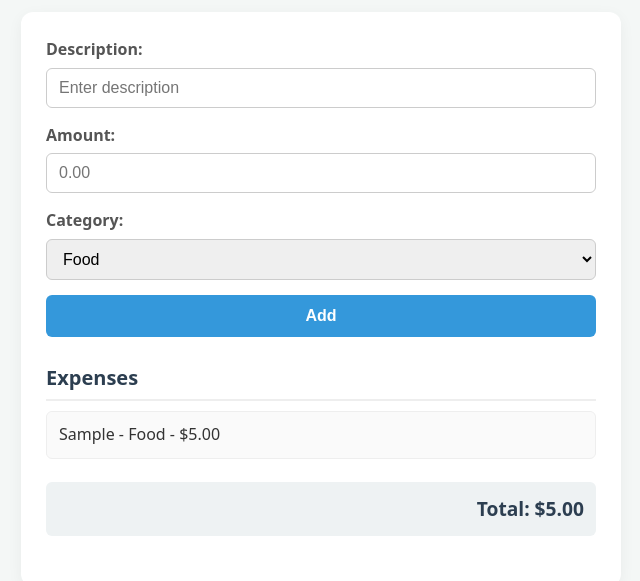
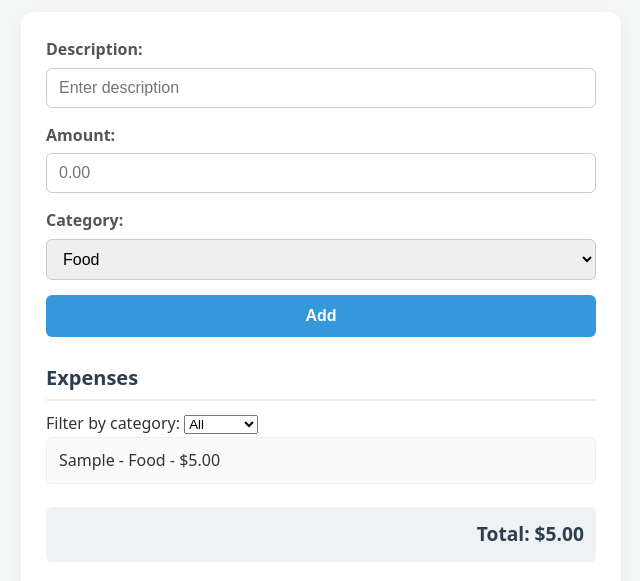
Before and after one commit to knoweb-dev/team-expense-tracker-activity, a website with bundled scripts: page index.html in a window 1280 px wide. Both pictures are taken after typing "Sample", "5" into the empty fields and a click on the button "Add". Shown: the part 89-670 px from the top of the page, without its empty margins (319-959 px from the left). Built offline with nearby package versions, Linux system fonts and the light colour scheme.

Commit message:
Add category filter functionality to expense tracker
- Implement filterByCategory function in utils.js to filter expenses by selected category.
- Update app.js to handle category filter changes and render filtered expenses.
- Modify index.html to include a category filter dropdown.
- Add tests for filterByCategory in utils.test.js to ensure correct functionality.

```diff
--- a/app.js
+++ b/app.js
@@ -1,8 +1,11 @@
-import { validateExpense, calculateTotal, formatCurrency } from './utils.js';
+import { validateExpense, calculateTotal, formatCurrency, filterByCategory } from './utils.js';
 
 const expenses = [];
 
 const form = document.querySelector('#expense-form');
+const categoryFilter = document.querySelector('#category-filter');
+
+categoryFilter.addEventListener('change', render);
 
 form.addEventListener('submit', (event) => {
   event.preventDefault();
@@ -31,14 +34,16 @@ form.addEventListener('submit', (event) => {
 function render() {
   const list = document.querySelector('#expense-list');
   const total = document.querySelector('#expense-total');
+  const selectedCategory = categoryFilter.value;
+  const visibleExpenses = filterByCategory(expenses, selectedCategory);
 
   list.innerHTML = '';
 
-  expenses.forEach((expense) => {
+  visibleExpenses.forEach((expense) => {
     const item = document.createElement('li');
     item.textContent = `${expense.description} - ${expense.category} - ${formatCurrency(expense.amount)}`;
     list.appendChild(item);
   });
 
-  total.textContent = `Total: ${formatCurrency(calculateTotal(expenses))}`;
+  total.textContent = `Total: ${formatCurrency(calculateTotal(visibleExpenses))}`;
 }
--- a/index.html
+++ b/index.html
@@ -41,6 +41,14 @@
     <!-- Task 1: Expense List and Total -->
     <section id="list-section">
       <h2>Expenses</h2>
+      <label for="category-filter">Filter by category:</label>
+<select id="category-filter">
+  <option value="All">All</option>
+  <option value="Food">Food</option>
+  <option value="Travel">Travel</option>
+  <option value="Supplies">Supplies</option>
+  <option value="Other">Other</option>
+</select>
       <ul id="expense-list"></ul>
       <div id="expense-total">Total: $0.00</div>
     </section>
--- a/utils.js
+++ b/utils.js
@@ -37,3 +37,9 @@ export function removeExpense(expenses, id) {
   if (!Array.isArray(expenses)) return [];
   return expenses.filter(expense => expense.id !== id);
 }
+export function filterByCategory(expenses, category) {
+  if (!Array.isArray(expenses)) return [];
+  if (category === 'All') return expenses;
+
+  return expenses.filter((expense) => expense.category === category);
+}
```
Also changed, not shown: utils.test.js (+30 -2 lines).
